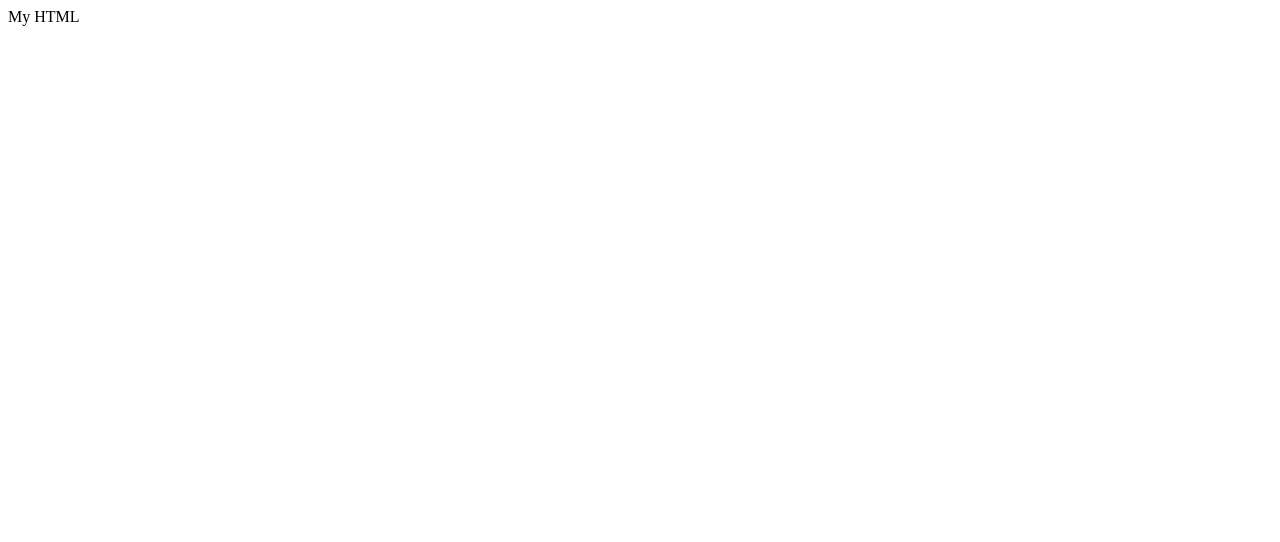
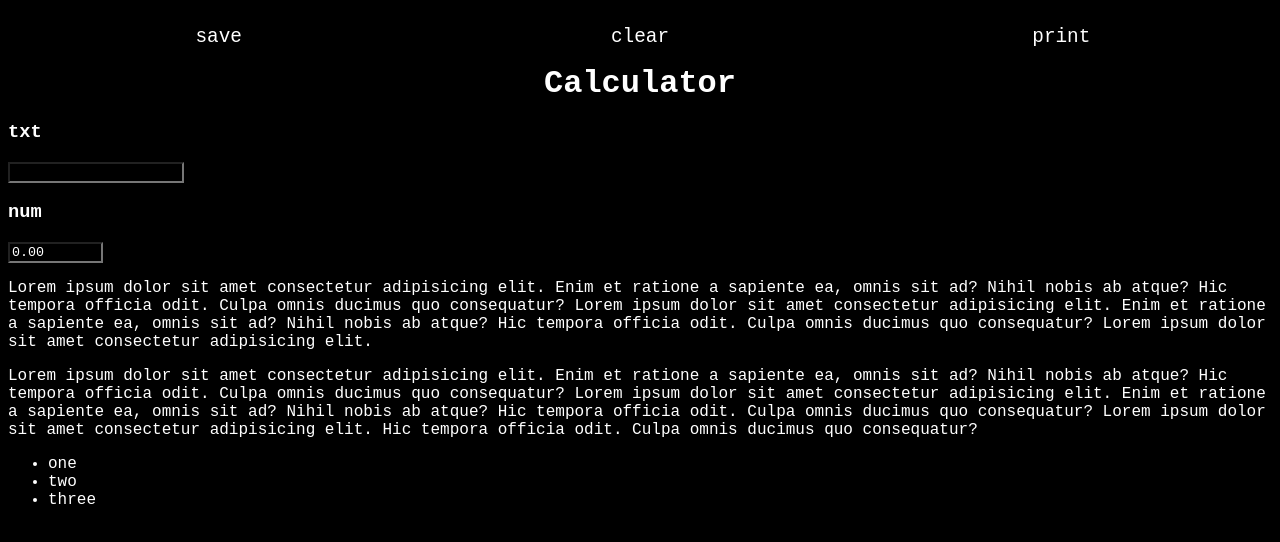
Before and after one commit to robertjbass/create-nodejs-app, a website: page main/index.html in a window 1280 px wide. Drawn offline with Linux system fonts and the light colour scheme.

Commit message:
added new html and css (in-file)

```diff
--- a/main/app.js
+++ /dev/null
@@ -1,4 +0,0 @@
-// not in use
-// Set alert so that I can see if/when it runs
-alert('app.js has run')
-console.log('app.js has run')
--- a/main/index.html
+++ b/main/index.html
@@ -1,11 +1,89 @@
 <!DOCTYPE html>
-<html lang="en">
+<html>
+
 <head>
     <meta charset="UTF-8">
+    <meta http-equiv="Content-Language" content="en">
     <meta name="viewport" content="width=device-width, initial-scale=1.0">
-    <title>Document</title>
+
+
+    <title>Calculator</title>
+    <link rel="stylesheet" type="text/css" href="./styles.css">
+    <script type="text/javascript" src="app.js"></script>
+    <style>
+        * {
+            font-family: 'Courier New', Courier, monospace;
+            background-color: rgb(0, 0, 0);
+            color: rgb(255, 255, 255);
+        }
+
+        .title {
+            list-style: none;
+            display: flex;
+            justify-content: center;
+            padding: 0px;
+            margin: 0px;
+        }
+
+        .header {
+            list-style: none;
+            display: flex;
+            justify-content: center;
+            width: 300%;
+            padding: 0px;
+            font-size: 1.1em;
+        }
+    </style>
+
 </head>
+
 <body>
-    My HTML
+    <script>
+        alert('test');
+    </script>
+    <header class="headers">
+
+        <div>
+            <span class="title">
+                <ul class="header">
+                    <li class="header">save</li>
+                    <li class="header">clear</li>
+                    <li class="header">print</li>
+                </ul>
+            </span>
+            <h1 class="title">Calculator</h1>
+        </div>
+    </header>
+    <section>
+        <div>
+            <h3>txt</h3>
+            <input id="txt" type="text"><br>
+            <h3>num</h3>
+            <input id="num" type="number" placeholder="0.00" step="1.00" min="0.00" max="10000.00" value="0.00">
+        </div>
+        <div>
+            <p>
+                Lorem ipsum dolor sit amet consectetur adipisicing elit. Enim et ratione a sapiente ea, omnis sit ad? Nihil nobis ab atque? Hic tempora officia odit. Culpa omnis ducimus quo consequatur? Lorem ipsum dolor sit amet consectetur adipisicing elit. Enim et
+                ratione a sapiente ea, omnis sit ad? Nihil nobis ab atque? Hic tempora officia odit. Culpa omnis ducimus quo consequatur? Lorem ipsum dolor sit amet consectetur adipisicing elit.
+            </p>
+            <p>
+                Lorem ipsum dolor sit amet consectetur adipisicing elit. Enim et ratione a sapiente ea, omnis sit ad? Nihil nobis ab atque? Hic tempora officia odit. Culpa omnis ducimus quo consequatur? Lorem ipsum dolor sit amet consectetur adipisicing elit. Enim et
+                ratione a sapiente ea, omnis sit ad? Nihil nobis ab atque? Hic tempora officia odit. Culpa omnis ducimus quo consequatur? Lorem ipsum dolor sit amet consectetur adipisicing elit. Hic tempora officia odit. Culpa omnis ducimus quo consequatur?
+            </p>
+        </div>
+    </section>
+    <footer>
+        <div>
+            <span>
+                <ul>
+                    <li>one</li>
+                    <li>two</li>
+                    <li>three</li>
+                </ul>
+            </span>
+        </div>
+    </footer>
+
 </body>
+
 </html>
--- a/nodemon.json
+++ b/nodemon.json
@@ -1,3 +1,3 @@
 {
-    "ext": "js,html,json"
+    "ext": "js,html,json,css"
 }
--- a/package.json
+++ b/package.json
@@ -9,6 +9,8 @@
   },
   "author": "Bob Bass",
   "license": "ISC",
-  "dependencies": {
+  "dependencies": {},
+  "devDependencies": {
+    "nodemon": "^2.0.2"
   }
 }
```
Also changed, not shown: main/xapp.js (added, +9 -0 lines), 1 other file.
